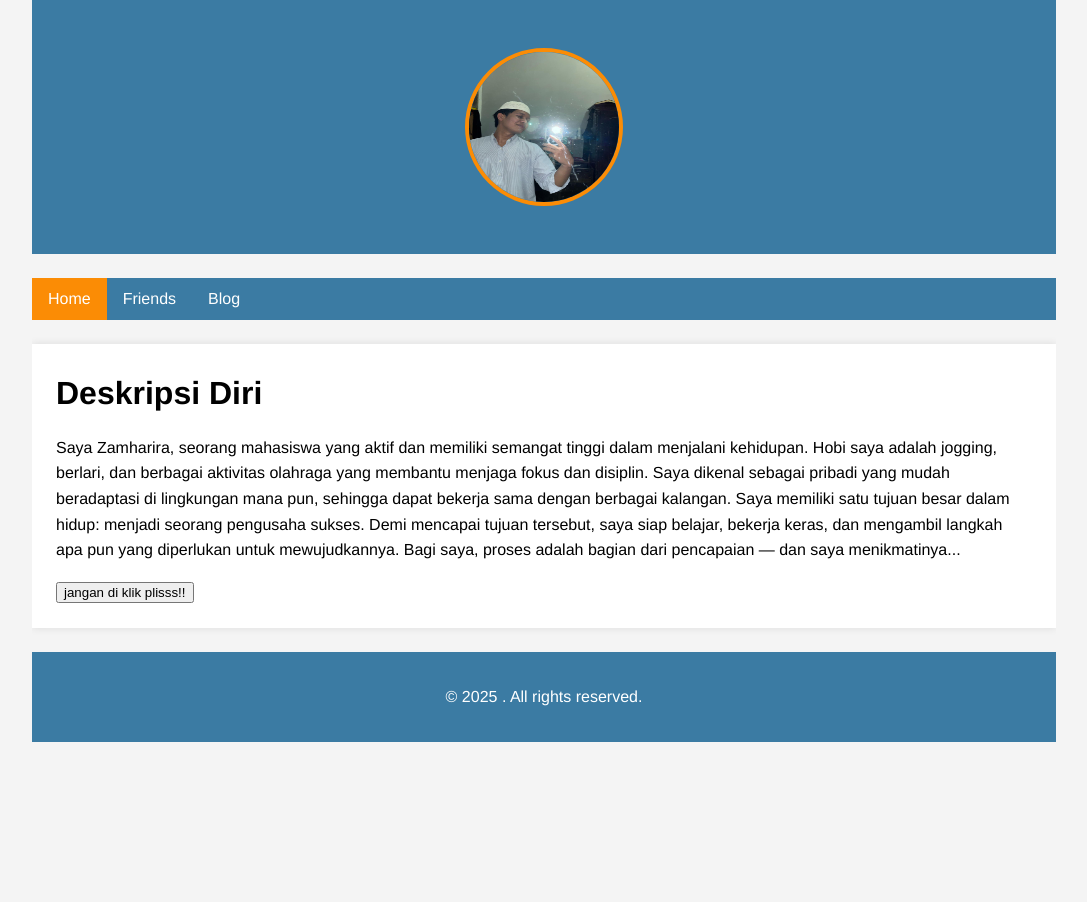
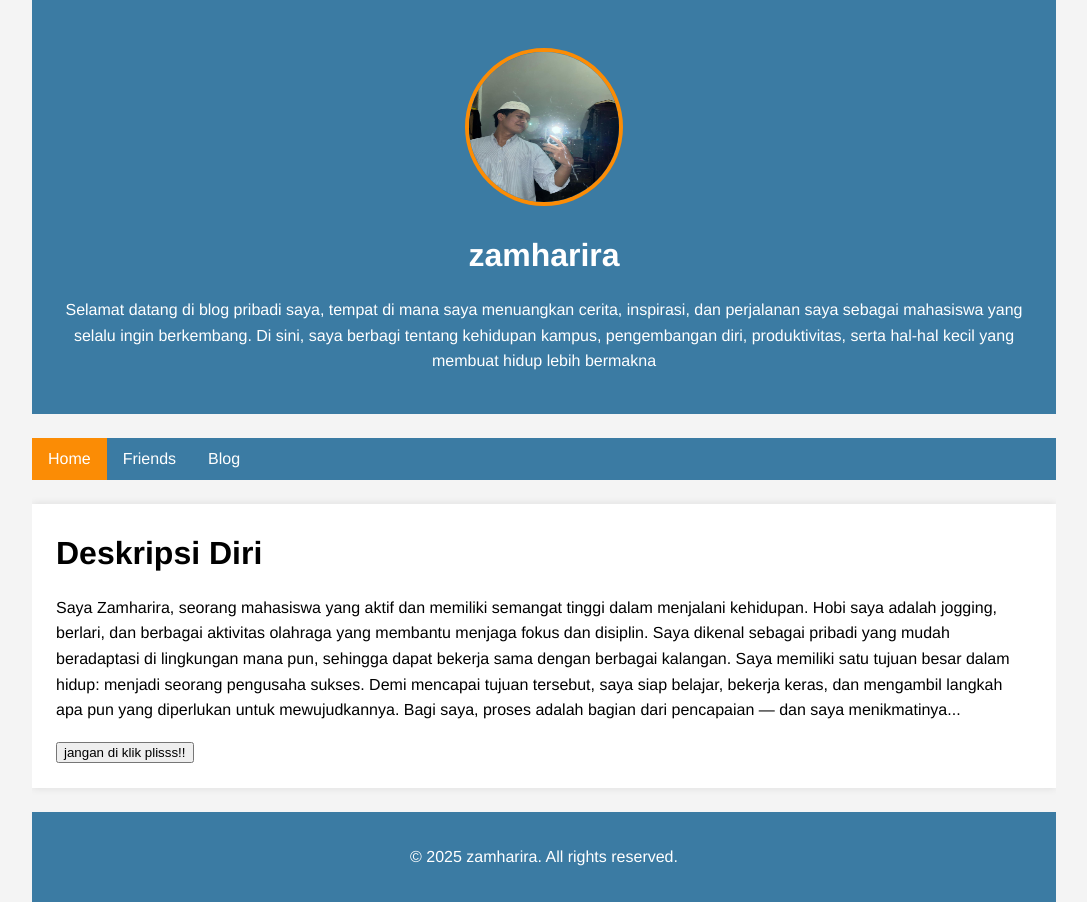
Before and after one commit to zamharira09/zamharira09.github.io, a Jekyll site: the page built from index.html, in a window 1280 px wide. Shown: the whole page, without its empty margins (96-1183 px from the left). Built offline with Jekyll 4.4.1, drawn with Linux system fonts in a browser that asks for light colours.

Commit message:
pertemuan9

```diff
--- a/_config.yml
+++ b/_config.yml
@@ -1,3 +1,8 @@
+title: zamharira
+email: zamharil23919@gmail.com
+description: >
+  Selamat datang di blog pribadi saya, tempat di mana saya menuangkan cerita, inspirasi, dan perjalanan saya sebagai mahasiswa yang selalu ingin berkembang. Di sini, saya berbagi tentang kehidupan kampus, pengembangan diri, produktivitas, serta hal-hal kecil yang membuat hidup lebih bermakna
+
 url: "https://zamharira09.github.io"
 
 plugins:
```
Also changed, not shown: 2 other files.
